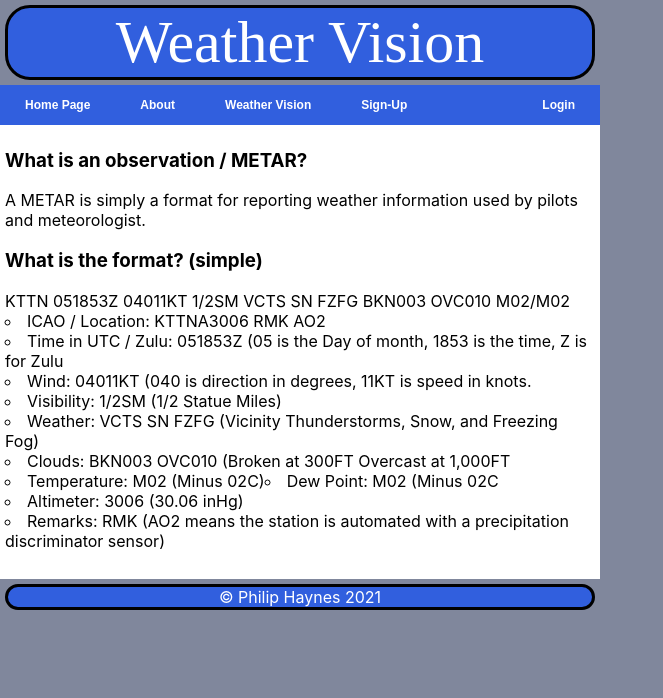
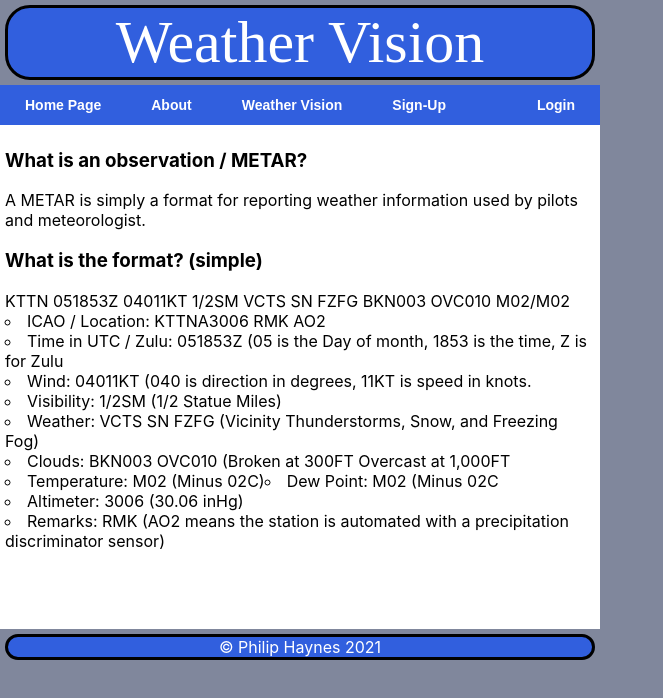
Before and after one commit to philhaynes337/WeatherVisionClient, a React (Create React App) app: page /about in a window 1280 px wide. Shown: the top 698 px of the page, without its empty margins (0-663 px from the left). Built offline with nearby package versions, Linux system fonts and the light colour scheme; no server answers; a web font is replaced by a local one.

Commit message:
update
UPDATE

```diff
--- a/src/About/About.css
+++ b/src/About/About.css
@@ -1,5 +1,5 @@
 .format-a {
     list-style: circle;
     background-color: #FFFFFF;
-    height: 425px;
+    height: 475px;
 }
--- a/src/Nav/Nav.css
+++ b/src/Nav/Nav.css
@@ -1,52 +1,151 @@
+.navBox {
+    margin: auto;
+    min-width: 600px;
+    width: auto;
+    background-color: #315FDE;
+}
 
-/*.nav-a {
-    width: 599px;
-    background-color: #315FDE;
-    height: 45px;
+
+
+
+.navShow-a {
+    display: none;
 }
-*/
 
+.navShow-b {
+
+    display: inline;
+    float: left;
+    position: relative;
+
+}
+.navShow-b1f {
+    float: right;
+}
+
+.navimg {
+    height: 50px;
+    width: 50px;
+}
+
+
+span {
+
+  display: block;
+  width: 50px;
+  height: 4px;
+  margin-bottom: 5px;
+  position: relative;
+
+  background: #cdcdcd;
+  border-radius: 3px;
+
+  z-index: 1;
+
+}
+
+.menuBtn {
+    border-color: #000000;
+    border-style: none;
+    border-width: 2px;
+    background: #315FDE;
+    color: #FFFFFF;
+    font: bold 20px/24px sans-serif;
+    padding: 10px 25px;
+    text-align: center;
+    text-decoration: none;
+    border-radius: 25px;
+
+}
+
+.navShow-b1 {
+    display: none;
+    position: fixed;
+    background-color:  #80879C;
+    min-width: 160px;
+    padding: 5px 10px;
+    z-index: 1;
+    border-color: #000000;
+    border-style: solid;
+    border-width: 1px;
+    border-radius: 25px;
+    box-shadow: 0px 8px 16px 0px rgba(0,0,0,1);
+}
+
+.navShow-b:hover .navShow-b1 {
+    display: block;
+}
 
 ul {
     list-style-type: none;
     margin: 0;
     padding: 0;
     overflow: hidden;
-    background-color: #315FDE;
+    background-color: #80879C;
+
 }
 
-li {
-    float: left;
+.menubg {
+    background: #315FDE;
 }
-
-/*li {
-    color: black;
-    font-size: 25px;
-    background-color: #315FDE;
-    float: left;
-    height: auto;
-    list-style: none;
-
-}
-*/
-
 
 li a {
     background: #315FDE;
     color: #FFFFFF;
     display: block;
-    font: bold 12px/20px sans-serif;
+    font: bold 20px/26px sans-serif;
     padding: 10px 25px;
     text-align: center;
     text-decoration: none;
+    border-color: #000000;
+    border-style: solid;
+    border-width: 2px;
+    border-radius: 15px;
 
 }
 
 li:hover a {
     background: #374F91;
-    font: bold 13px/21px sans-serif;
+    font: bold 18px/22px sans-serif;
 }
 
-.nav-b {
-    float: right;
+
+@media only screen and (min-width: 601px) {
+    .navShow-a {
+        display: block;
+    }
+    .navShow-b {
+        display: none;
+    }
+
+
+     li {
+        float: left;
+    }
+
+    ul {
+        background-color: #315FDE;
+    }
+
+
+
+     li a {
+    border-color: #000000;
+    border-style: none;
+    border-width: 0px;
+    border-radius: 0px;
+    font: bold 14px/20px sans-serif;
+
+    }
+
+/*     li:hover a {
+        background: #374F91;
+        font: bold 13px/21px sans-serif;
+    } */
+
+    .nav-b {
+        float: right;
+    }
+
+
 }
--- a/src/Nav/Nav.js
+++ b/src/Nav/Nav.js
@@ -1,11 +1,14 @@
 import react, { Component } from 'react';
 import { Link, Route } from 'react-router-dom';
 import './Nav.css';
+import HamNav from './menu_ham.jpg';
 
 class Nav extends Component {
     render() {
         return (
-            <div>
+            <div className='navBox'>
+                <ul className='menubg'>
+                <div className='navShow-a'>
                     <nav>
                         <ul>
                             <li><Link to ='/'>Home Page</Link></li>
@@ -17,6 +20,34 @@ class Nav extends Component {
 
                     </nav>
                 </div>
+                <div className='navShow-b'>
+                    <div className='menuBtn'>
+                        <ul className='menubg'>
+                            <li>Menu
+                                <span></span>
+                                <span></span>
+                                <span></span>
+                            </li>
+
+                        </ul>
+
+                    </div>
+                    <div className='navShow-b1'>
+                    <nav>
+                        <ul>
+                            <li><Link to ='/'>Home Page</Link></li>
+                            <li><Link to='/about'>About</Link></li>
+                            <li><Link to='/weathervision'>Weather Vision</Link></li>
+                            <li><Link to='/create'>Sign-Up</Link></li>
+                            <li className='nav-b'><Link to='/login'>Login</Link></li>
+                        </ul>
+
+                    </nav>
+                    </div>
+
+                </div>
+                </ul>
+            </div>
         )
     }
 }
```
Also changed, not shown: src/Nav/menu_ham.jpg (added), src/Nav/menu_ham2.png (added). Lines whose indentation alone changed are shown as unchanged.
